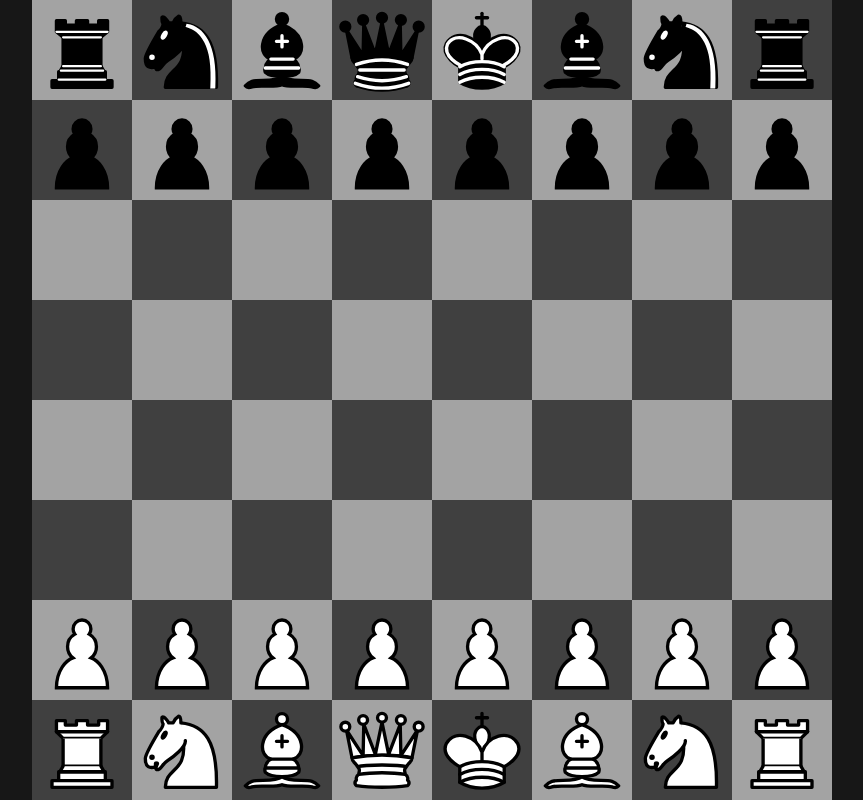
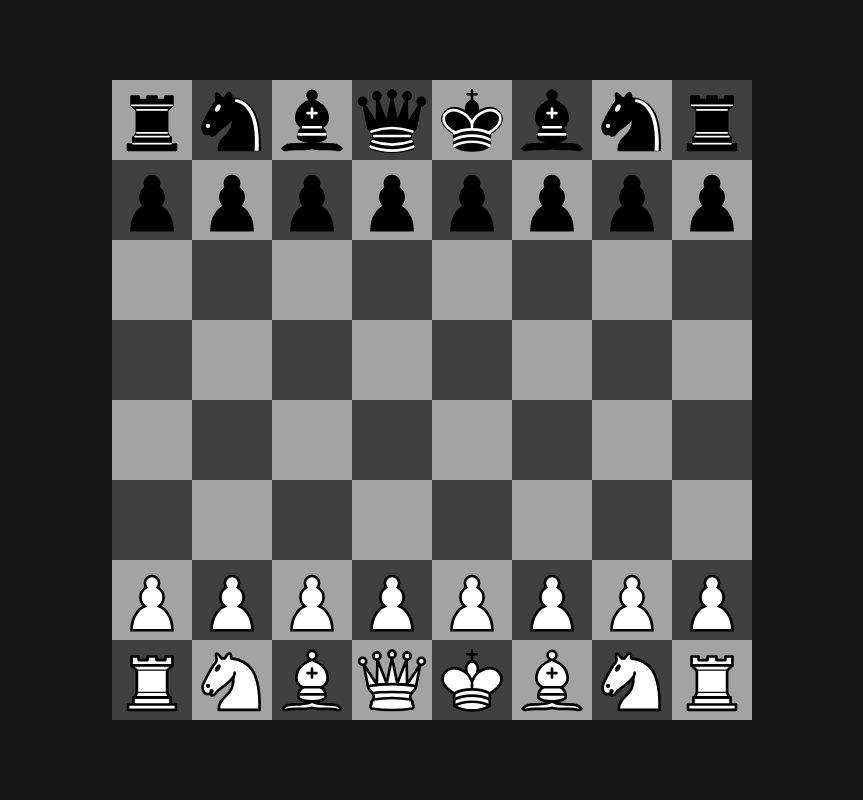
Before and after one commit to toxeeec/chess, a Next.js app: page / in a window 1280 px wide. Shown: the whole page, without its empty margins (208-1071 px from the left). Built offline with nearby package versions, Linux system fonts and the light colour scheme.

Commit message:
feat: set board size based on parent element

```diff
--- a/src/app/chess.tsx
+++ b/src/app/chess.tsx
@@ -10,7 +10,7 @@ import { useId } from "react"
 import { twJoin } from "tailwind-merge"
 
 export function Chess() {
-	const { pieces, movePiece, boardRef, squareSize } = useChess()
+	const { pieces, movePiece, boardRef } = useChess()
 	const id = useId()
 
 	const handleDragEnd = (e: DragEndEvent) => {
@@ -24,12 +24,12 @@ export function Chess() {
 			modifiers={[snapCenterToCursor, restrictToParentElement]}
 			onDragEnd={handleDragEnd}
 		>
-			<div ref={boardRef} className="relative grid size-board grid-cols-8 grid-rows-8">
+			<div ref={boardRef} className="grid size-board grid-cols-8 grid-rows-8">
 				{pieces.map(([square, piece]) => (
 					<DraggablePiece key={square} square={square as Square} piece={piece} />
 				))}
 				{SQUARES.map((square) => (
-					<DroppableSquare key={square} square={square} size={squareSize} />
+					<DroppableSquare key={square} square={square} />
 				))}
 			</div>
 		</DndContext>
@@ -56,7 +56,7 @@ function DraggablePiece({ square, piece }: { square: Square; piece: Piece }) {
 	)
 }
 
-function DroppableSquare({ square, size }: { square: Square; size: number }) {
+function DroppableSquare({ square }: { square: Square }) {
 	const { isOver, setNodeRef } = useDroppable({ id: square })
 
 	const isLight = Square.isLight(square)
@@ -64,12 +64,12 @@ function DroppableSquare({ square, size }: { square: Square; size: number }) {
 	return (
 		<div
 			className={twJoin(
-				"border-neutral-500",
+				"border-square border-neutral-500",
 				isLight ? "bg-neutral-400" : "bg-neutral-700",
 				!isOver && "border-none",
 			)}
 			ref={setNodeRef}
-			style={{ gridArea: Square.gridArea(square), borderWidth: 0.05 * size }}
+			style={{ gridArea: Square.gridArea(square) }}
 		></div>
 	)
 }
--- a/src/app/globals.css
+++ b/src/app/globals.css
@@ -5,5 +5,6 @@
 :root {
 	/* https://stackoverflow.com/questions/37754542/css-calc-round-down-with-two-decimal-cases/64921523#64921523 */
 	--shf: 4.9406564584124654e-324;
-	--board-size: calc(min(100dvw, 100dvh) / 16 * var(--shf) / var(--shf) * 16);
+	--board-size: calc(var(--board-parent-min-size) / 16 * var(--shf) / var(--shf) * 16);
+	--square-border-width: calc(var(--board-size) / 8 * 0.05);
 }
--- a/src/app/page.tsx
+++ b/src/app/page.tsx
@@ -3,7 +3,9 @@ import { Chess } from "./chess"
 export default function Home() {
 	return (
 		<div className="grid h-full place-items-center">
-			<Chess />
+			<div className="grid size-4/5 place-items-center">
+				<Chess />
+			</div>
 		</div>
 	)
 }
--- a/src/app/use-chess.ts
+++ b/src/app/use-chess.ts
@@ -1,7 +1,7 @@
 import { Piece } from "./piece"
 import { Square } from "./square"
-import { useElementSize } from "@/hooks"
-import { useState } from "react"
+import { useResizeObserver } from "@/hooks"
+import { useRef, useState } from "react"
 
 type Position = Partial<Record<Square, Piece>>
 
@@ -20,10 +20,21 @@ export function useChess() {
 		})
 	}
 
-	const { ref: boardRef, dimensions } = useElementSize()
-	const squareSize = dimensions.width / 8
+	const parentRef = useRef<HTMLElement | null>(null)
+	const boardRef = (el: HTMLElement | null) => {
+		const parent = el?.parentElement
+		if (parent) {
+			parentRef.current = parent
+		}
+	}
 
-	return { pieces, movePiece, boardRef, squareSize }
+	useResizeObserver(parentRef, (entry) => {
+		const { width, height } = entry.target.getBoundingClientRect()
+		const minSize = Math.min(width, height)
+		document.documentElement.style.setProperty("--board-parent-min-size", `${minSize}px`)
+	})
+
+	return { pieces, movePiece, boardRef }
 }
 
 const STARTING_POSITION = {
--- a/src/hooks.ts
+++ b/src/hooks.ts
@@ -1,26 +1,14 @@
-import { useState } from "react"
+import { RefObject, useEffect } from "react"
 
-export function useElementSize() {
-	const [dimensions, setDimensions] = useState({
-		width: 0,
-		height: 0,
-	})
-
-	const ref = (el: HTMLElement | null) => {
-		if (el?.nodeType !== Node.ELEMENT_NODE) return
-
+export function useResizeObserver(
+	ref: RefObject<HTMLElement>,
+	callback: (entry: ResizeObserverEntry) => void,
+) {
+	useEffect(() => {
 		const observer = new ResizeObserver(([entry]) => {
-			if (entry?.borderBoxSize?.[0]) {
-				const { inlineSize: width, blockSize: height } = entry.borderBoxSize[0]
-				setDimensions({ width, height })
-			}
+			if (entry) callback(entry)
 		})
-		observer.observe(el)
-
-		return () => {
-			observer.unobserve(el)
-		}
-	}
-
-	return { ref, dimensions }
+		if (ref.current) observer.observe(ref.current)
+		return () => observer.disconnect()
+	}, [ref, callback])
 }
--- a/tailwind.config.ts
+++ b/tailwind.config.ts
@@ -4,6 +4,9 @@ const config: Config = {
 	content: ["./src/app/**/*.{ts,tsx}"],
 	theme: {
 		extend: {
+			borderWidth: {
+				square: "var(--square-border-width)",
+			},
 			size: {
 				board: "var(--board-size)",
 			},
```
